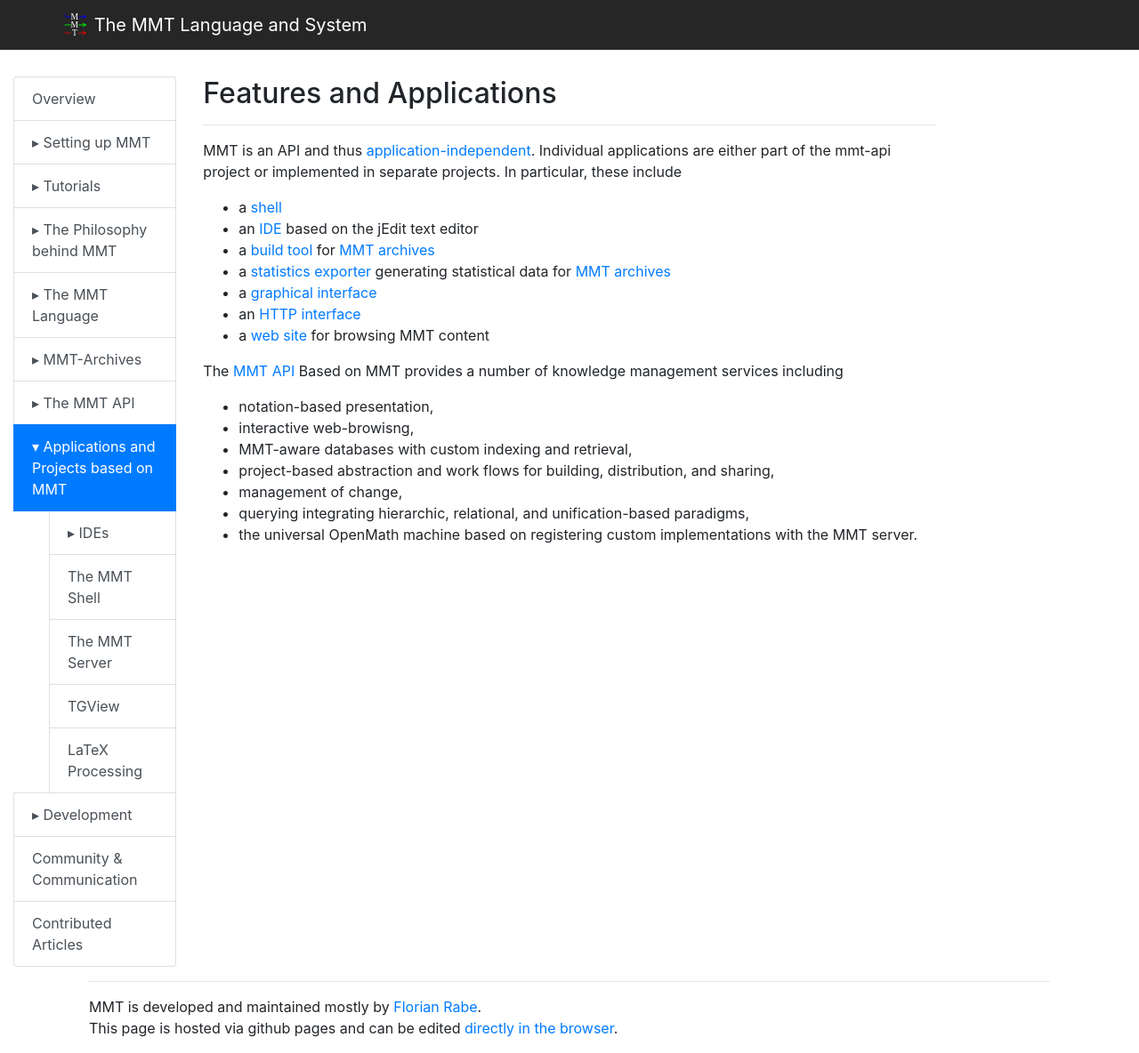
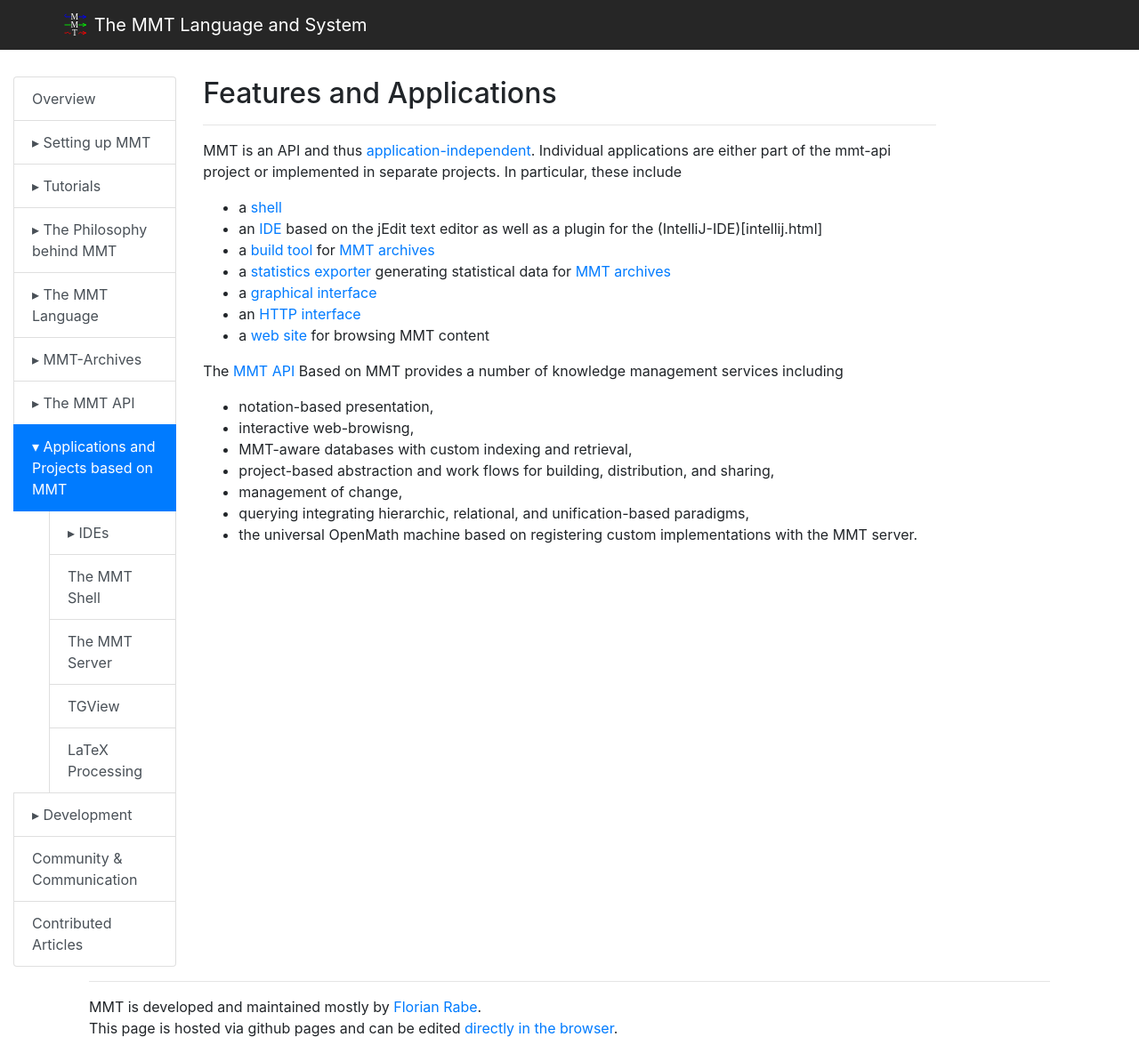
Before and after one commit to UniFormal/uniformal.github.io, a Jekyll site: the page built from doc/applications/index.md, in a window 1280 px wide. Shown: the whole page at 89% size. Built offline with Jekyll 4.4.1, drawn with Linux system fonts in a browser that asks for light colours.

Commit message:
Improving Archive index

```diff
--- a/doc/applications/index.md
+++ b/doc/applications/index.md
@@ -8,7 +8,7 @@ Individual applications are either part of the mmt-api project or implemented in
 In particular, these include
 
 * a [shell](shell.html)
-* an [IDE](jedit.html) based on the jEdit text editor
+* an [IDE](jedit.html) based on the jEdit text editor as well as a plugin for the (IntelliJ-IDE)[intellij.html]
 * a [build tool](building.html) for [MMT archives](archives.html)
 * a [statistics exporter](statistics.html) generating statistical data for [MMT archives](archives.html)
 * a [graphical interface](gui.html)
```
Also changed, not shown: _data/menu.yml (+4 -4 lines), doc/archives/index.md (+19 -11 lines).
